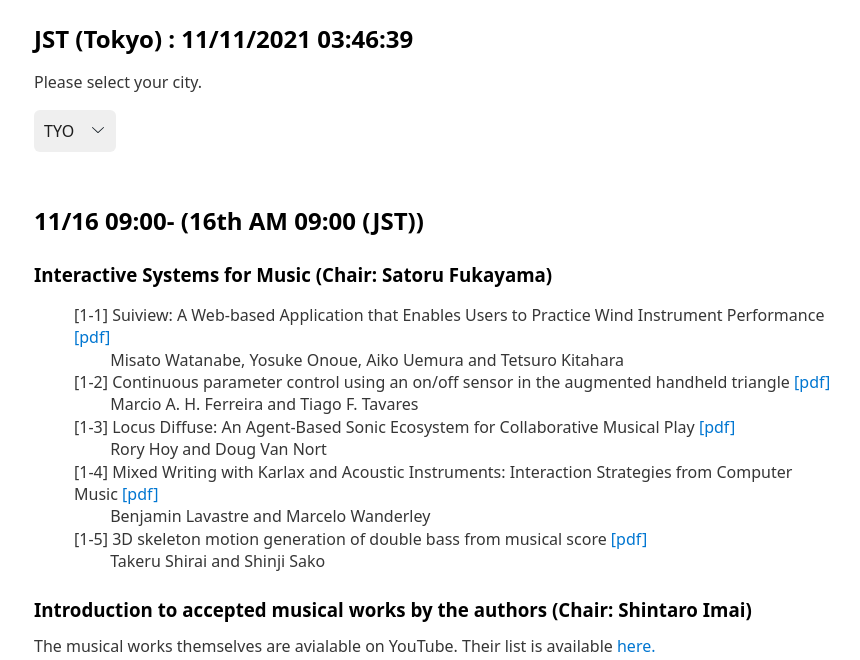
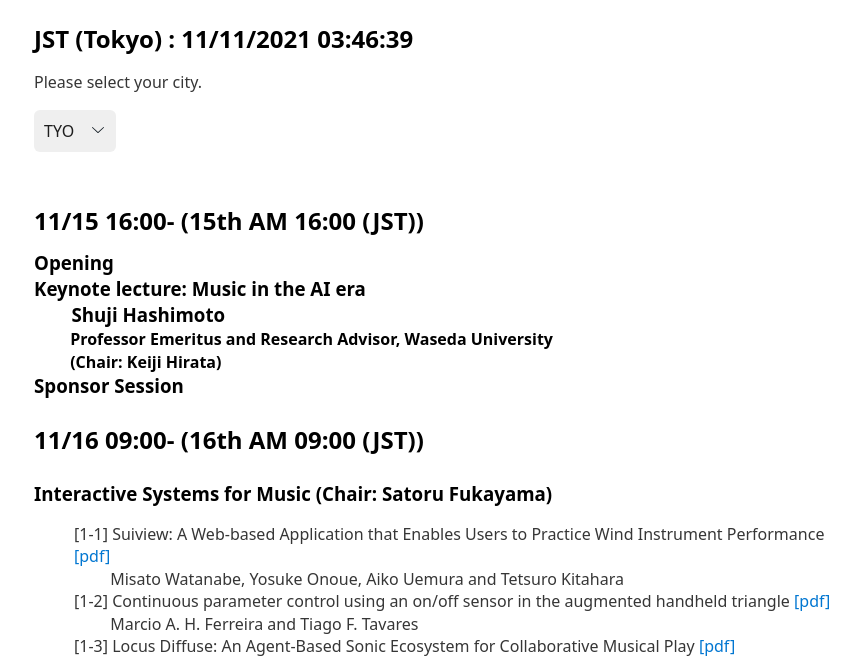
Before and after one commit to cmmr2021/proceedings, a plain HTML site: page index.html in a window 1280 px wide. Shown: the part 110-770 px from the top of the page, without its empty margins (206-1066 px from the left). Drawn offline with nearby package versions, Linux system fonts and the light colour scheme.

Commit message:
added keynote and invited lecture

```diff
--- a/index.html
+++ b/index.html
@@ -40,8 +40,16 @@
 	<!-- <input type="text" name="wrdTime" value="" size="30">-->
 	</form>
 
+	<!-- 15th PM -->
+	<h2 id="day15th_pm"></h2>
+	<h3 style="margin-bottom: 0; margin-top: 0;">Opening </h3>
+	<h3 style="margin-bottom: 0; margin-top: 0;">Keynote lecture: Music in the AI era<br>　　Shuji Hashimoto </h3>
+	<h4 style="margin-bottom: 0; margin-top: 0;">　　 Professor Emeritus and Research Advisor, Waseda University</h4>
+	<h4 style="margin-bottom: 0; margin-top: 0;">　　 (Chair: Keiji Hirata)</h4>
+	<h3 style="margin-top: 0;">Sponsor Session</h3>
+
 	<!-- 16th AM -->
-	<h2 id="day16th_am">16th AM 9:00- (JST)</h2>
+	<h2 id="day16th_am"></h2>
 	<h3>Interactive Systems for Music (Chair: Satoru Fukayama)</h3>
 	<ul style="list-style: none;">
 		<li>[1-1] Suiview: A Web-based Application that Enables Users to Practice Wind Instrument Performance
@@ -141,6 +149,10 @@
 			<a href="./pdffiles/cmmr2021_20.pdf" target="_blank" rel="noopener noreferrer">[pdf]</a><br>
 			　　 Louis Soum-Fontez, Mathieu Giraud, Nicolas Guiomard-Kagan and Florence Levé</li>
 	</ul>
+	<h3 style="margin-bottom: 0; margin-top: 0;">Invited Lecture: Developing Artist-centric Technology <br>　　Gaëtan Hadjeres </h3>
+	<h4 style="margin-bottom: 0; margin-top: 0;">　　 Sony CSL Paris Music Team</h4>
+	<h4 style="margin-top: 0;">　　 (Chair: Satoshi Tojo)</h4>
+
 
 	<!-- 18th AM -->
 	<h2 id="day18th_am"></h2>
@@ -157,6 +169,10 @@
 			<a href="./pdffiles/cmmr2021_23.pdf" target="_blank" rel="noopener noreferrer">[pdf]</a><br>
 			　　 Roberto Bodo, Emmanouil Benetos and Marcelo Queiroz</li>
 	</ul>
+	<h3 style="margin-bottom: 0; margin-top: 0;">Invited Lecture: Models for Symbol Emergence based on Real-World Sensory-motor Information and Communication
+	<br>　　Tadahiro Taniguchi</h3>
+	<h4 style="margin-bottom: 0; margin-top: 0;">　　  Professor, College of Information Science and Engineering, Ritsumeikan University</h4>
+	<h4 style="margin-top: 0;">　　 (Chair: Keiji Hirata)</h4>
 
 	<h2 id="day18th_pm"></h2>
 	<h3>Audio Signal Processing and Performance Modeling (Chair: Mitsuko Aramaki)</h3>
@@ -203,6 +219,7 @@
 			　　 for Music Selection
 			<a href="./pdffiles/cmmr2021_33.pdf" target="_blank" rel="noopener noreferrer">[pdf]</a><br>
 			　　 Nami Iino and Hideaki Takeda</li>
-	<ul>
+	</ul>
+	<h3>Closing</h3>
 </body>
 </html>
--- a/js/displaytime.js
+++ b/js/displaytime.js
@@ -10,6 +10,9 @@ function dispTime(){
 	var japanStandardTime = new Date(new Date().toLocaleString({ timeZone: 'Asia/Tokyo' })).getTime();
 	var {date, time}  = timeSet(japanStandardTime, 0, 1);
 	document.getElementById("view_clock").innerHTML = "JST (Tokyo) : "+ date + " "+ time;
+
+	var {date, time} =  timeSet(new Date('2021-11-15 16:00:00'), diff, 0);
+	document.getElementById("day15th_pm").innerHTML =  date + " "+ time + "- (15th AM 16:00 (JST))";
 
 	var {date, time} =  timeSet(new Date('2021-11-16 09:00:00'), diff, 0);
 	document.getElementById("day16th_am").innerHTML =  date + " "+ time + "- (16th AM 09:00 (JST))";
```
